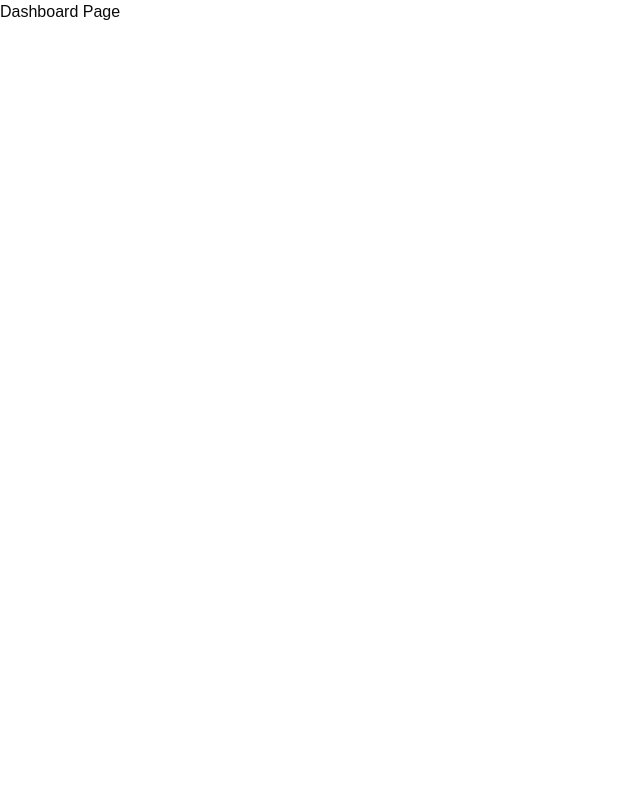
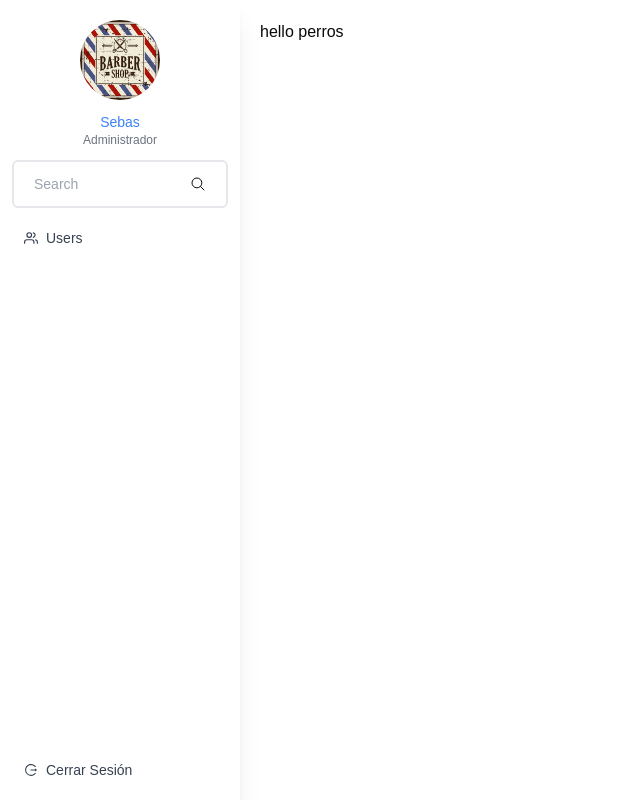
Before and after one commit to poncho29/gestor-de-citas-app, a Next.js app: page /dashboard in a window 1280 px wide. Shown: the whole page, without its empty margins (0-640 px from the left). Built offline with nearby package versions, Linux system fonts and the light colour scheme.

Commit message:
add new component sidebar

```diff
--- a/package.json
+++ b/package.json
@@ -18,6 +18,7 @@
     "react": "^18",
     "react-dom": "^18",
     "react-hook-form": "^7.54.2",
+    "react-icons": "^5.4.0",
     "tailwind-merge": "^3.0.1",
     "tailwindcss-animate": "^1.0.7",
     "zod": "^3.24.2"
--- /dev/null
+++ b/src/app/dashboard/layout.tsx
@@ -0,0 +1,18 @@
+import Sidebar from "@/components/sidebar/Sidebar";
+
+
+
+export default function DashboardLayout({
+    children
+}: {
+    children: React.ReactNode;
+}) {
+    return (
+        <div className="flex h-screen">
+            <Sidebar />
+            <div className="flex-1 p-5">
+                {children}
+            </div>
+        </div>
+    );
+}
--- a/src/app/dashboard/page.tsx
+++ b/src/app/dashboard/page.tsx
@@ -2,7 +2,7 @@
 export default function DashboardPage() {
   return (
     <div>
-      <h1>Dashboard Page</h1>
+      <h1>hello perros</h1>
     </div>
   );
 }
--- /dev/null
+++ b/src/components/sidebar/Sidebar.tsx
@@ -0,0 +1,78 @@
+'use client'
+
+import React, { useState } from 'react'
+
+import Image from 'next/image'
+
+import { FiUsers } from 'react-icons/fi'
+import { IoSearchOutline } from 'react-icons/io5'
+import { AiOutlineLogout } from 'react-icons/ai'
+import { FaBars } from 'react-icons/fa'
+
+import SidebarLink from './SidebarLinks'
+
+
+export default function Sidebar() {
+    const [isSidebarOpen, setIsSidebarOpen] = useState(false)
+    const toggleSidebar = () => {
+        setIsSidebarOpen(!isSidebarOpen)
+    }
+    return (
+        <div className="h-full ">
+            <div className="md:hidden p-4">
+                <button onClick={toggleSidebar} className="text-gray-700">
+                    <FaBars size={24} />
+                </button>
+            </div>
+            <div
+                className={`h-screen md:block shadow-xl px-3 w-30 md:w-60 lg:w-60 overflow-x-hidden transition-transform duration-300 ease-in-out flex flex-col ${isSidebarOpen ? 'translate-x-0' : '-translate-x-full'
+                    } md:translate-x-0`}
+            >
+                <div className="space-y-3 mt-5">
+                    <div id="profile" className="space-y-3 text-center">
+                        <Image
+                            src="/barberia.jpg"
+                            alt="avatar"
+                            width={200}
+                            height={200}
+                            className="w-20 h-20 rounded-full mx-auto"
+                        />
+                        <div>
+                            <h2 className="font-medium text-xs md:text-sm text-blue-500">
+                                Sebas
+                            </h2>
+                            <p className="text-xs text-gray-500">Administrador</p>
+                        </div>
+                    </div>
+
+                    <div className="flex px-3 border-2 rounded-md focus-within:border focus-within:ring-2 ring-blue-500 border-gray-200 mb-4">
+                        <input
+                            type="text"
+                            className="w-full rounded-tl-md rounded-bl-md px-2 py-3 text-sm focus:outline-none text-gray-600 md:mr-2"
+                            placeholder="Search"
+                        />
+                        <button className="rounded-tr-md rounded-br-md px-2 hidden md:block">
+                            <IoSearchOutline />
+                        </button>
+                    </div>
+
+
+                    <div className="flex flex-col">
+                        <SidebarLink href="#" text="Users" icon={<FiUsers />} />
+                    </div>
+                </div>
+
+
+                <div className="absolute bottom-3 w-full">
+                    <button
+                        className="text-sm flex items-center font-medium text-gray-700 py-2 px-3 hover:text-red-500 hover:scale-105 rounded-md transition duration-150 ease-in-out w-full"
+                        aria-label="Logout"
+                    >
+                        <AiOutlineLogout className="mr-2" />
+                        <span>Cerrar Sesión</span>
+                    </button>
+                </div>
+            </div>
+        </div>
+    )
+}
--- /dev/null
+++ b/src/components/sidebar/SidebarLinks.tsx
@@ -0,0 +1,19 @@
+import Link from 'next/link'
+
+interface SidebarLinkProps {
+    href: string;
+    text: string;
+    icon: React.ReactNode;
+}
+const SidebarLink: React.FC<SidebarLinkProps> = ({ href, text, icon }) => {
+    return (
+        <Link href={href} className="flex items-center font-medium text-sm
+         text-gray-700 py-2 px-3 hover:bg-blue-500 hover:text-white
+         hover:scale-105 rounded-md transition duration-150 ease-in-out">
+            {icon}
+            <span className="px-2">{text}</span>
+        </Link>
+    )
+}
+
+export default SidebarLink
--- /dev/null
+++ b/src/components/sidebar/index.ts
@@ -0,0 +1,2 @@
+export * from "./Sidebar";
+export * from "./SidebarLinks";
```
Also changed, not shown: 1 other file (tests, documents, lock files or other folders).
